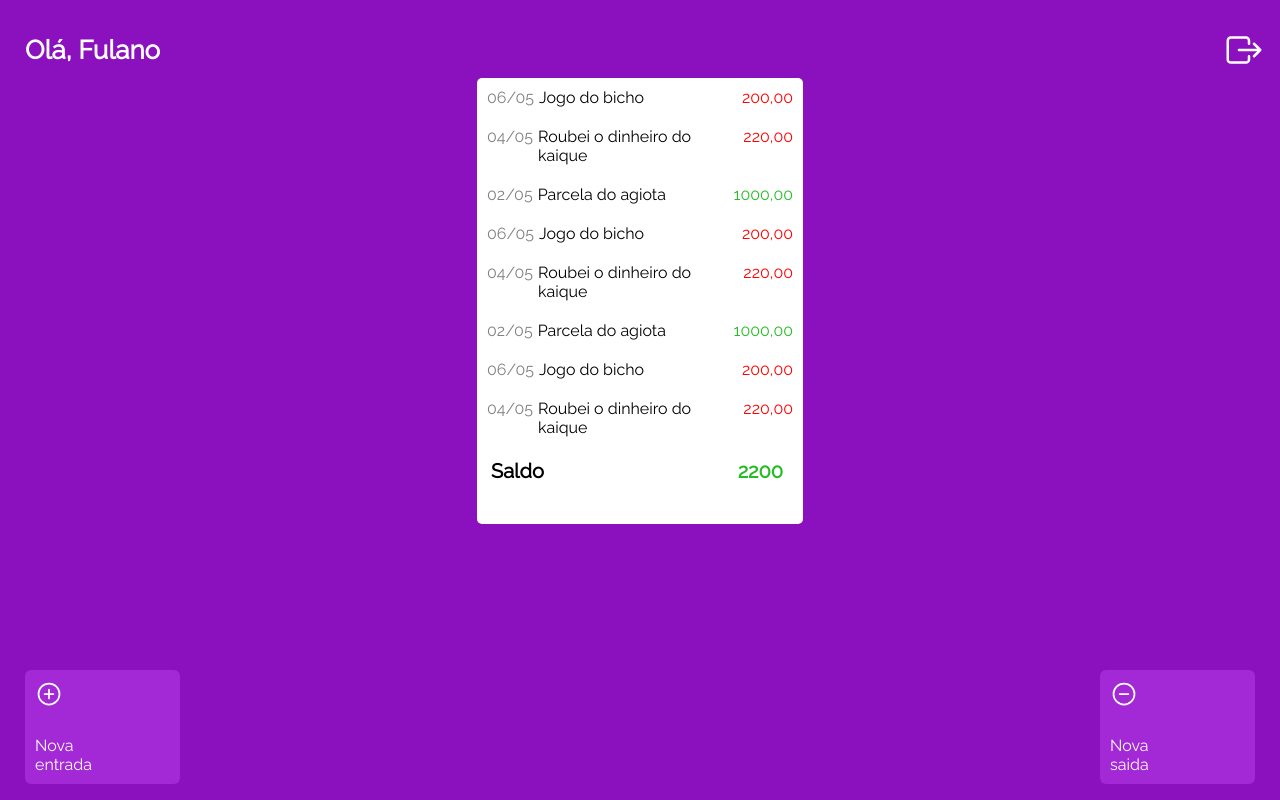
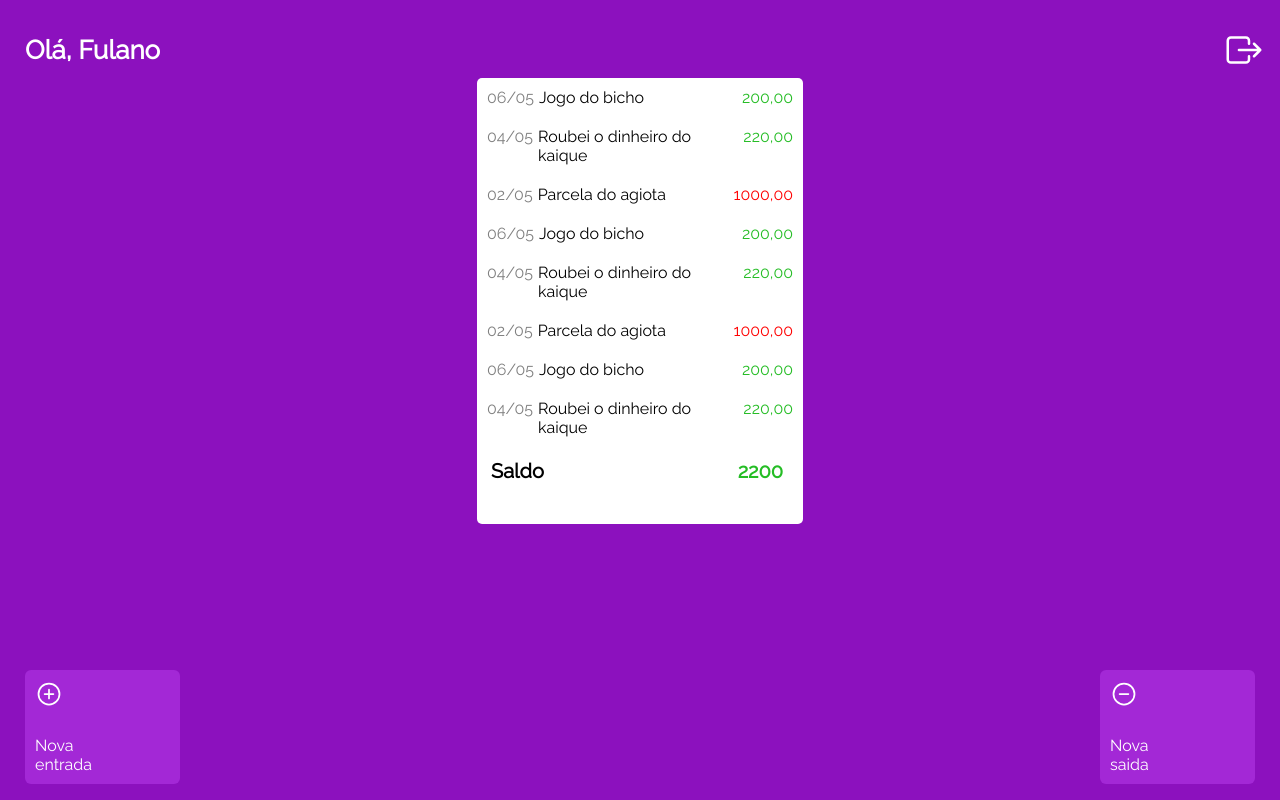
Before and after one commit to ErickSchuenck/projeto13-mywallet-front, a React (Create React App) app: page /main in a window 1280 px wide. Built offline with nearby package versions, Linux system fonts and the light colour scheme; a web font is replaced by a local one.

Commit message:
bugfixes

```diff
--- a/src/LoginScreen.js
+++ b/src/LoginScreen.js
@@ -17,23 +17,13 @@ export default function LoginScreen() {
     }
   )
 
-  const [data, setData] = useState(
-    {
-      email: '',
-      name: '',
-      transactions: [],
-      token: '',
-    }
-  )
-
   function enterApp() {
     setLoading(true)
     axios.post(URL, login)
       .then(response => {
         console.log('response', response)
-        setData(response.data);
-        localStorage.setItem('token', JSON.stringify(response.data.token))
-        localStorage.setItem('data', JSON.stringify(data))
+        localStorage.setItem('data', JSON.stringify(response.data))
+        console.log(response.data)
         navigate('/main')
       })
 
--- a/src/MainScreen.js
+++ b/src/MainScreen.js
@@ -4,6 +4,7 @@ import { Link, useNavigate } from 'react-router-dom'
 
 
 export default function MainScreen() {
+  console.log('TOKEN AQUI:::', localStorage)
   const navigate = useNavigate()
 
 
@@ -77,21 +78,21 @@ export default function MainScreen() {
           />
         </div>
         <div className='account-container'>
-          {report.map((report) => {
-            if (report.type === 'entrada') {
+          {report.map((report, i) => {
+            if (report.type !== 'entrada') {
               return (
-                <div className='container-text' key={report.title}>
-                  <div className='container-text-date' key={report.title}>
+                <div className='container-text' key={i}>
+                  <div className='container-text-date' key={1}>
                     <p>
                       {report.date}
                     </p>
                   </div>
-                  <div className='container-text-title' key={report.title}>
+                  <div className='container-text-title' key={2}>
                     <p>
                       {report.title}
                     </p>
                   </div>
-                  <div className='container-text-value red' key={report.value}>
+                  <div className='container-text-value red' key={3}>
                     <p>
                       {report.value}
                     </p>
@@ -99,18 +100,18 @@ export default function MainScreen() {
                 </div>)
             } else {
               return (
-                <div className='container-text' key={report.title}>
-                  <div className='container-text-date' key={report.title}>
+                <div className='container-text' key={i}>
+                  <div className='container-text-date' key={1}>
                     <p>
                       {report.date}
                     </p>
                   </div>
-                  <div className='container-text-title' key={report.title}>
+                  <div className='container-text-title' key={2}>
                     <p>
                       {report.title}
                     </p>
                   </div>
-                  <div className='container-text-value green' key={report.value}>
+                  <div className='container-text-value green' key={3}>
                     <p>
                       {report.value}
                     </p>
```
